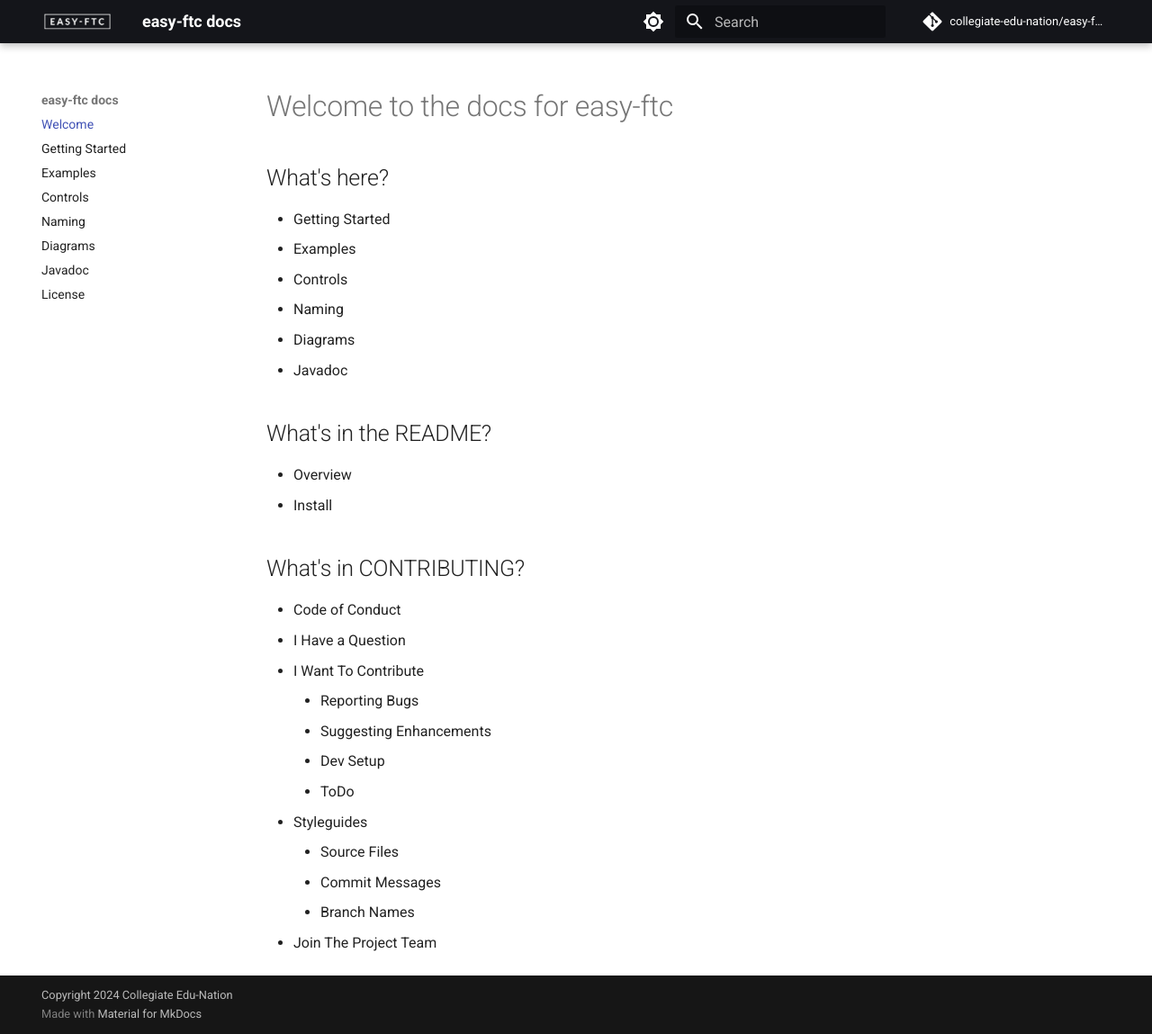
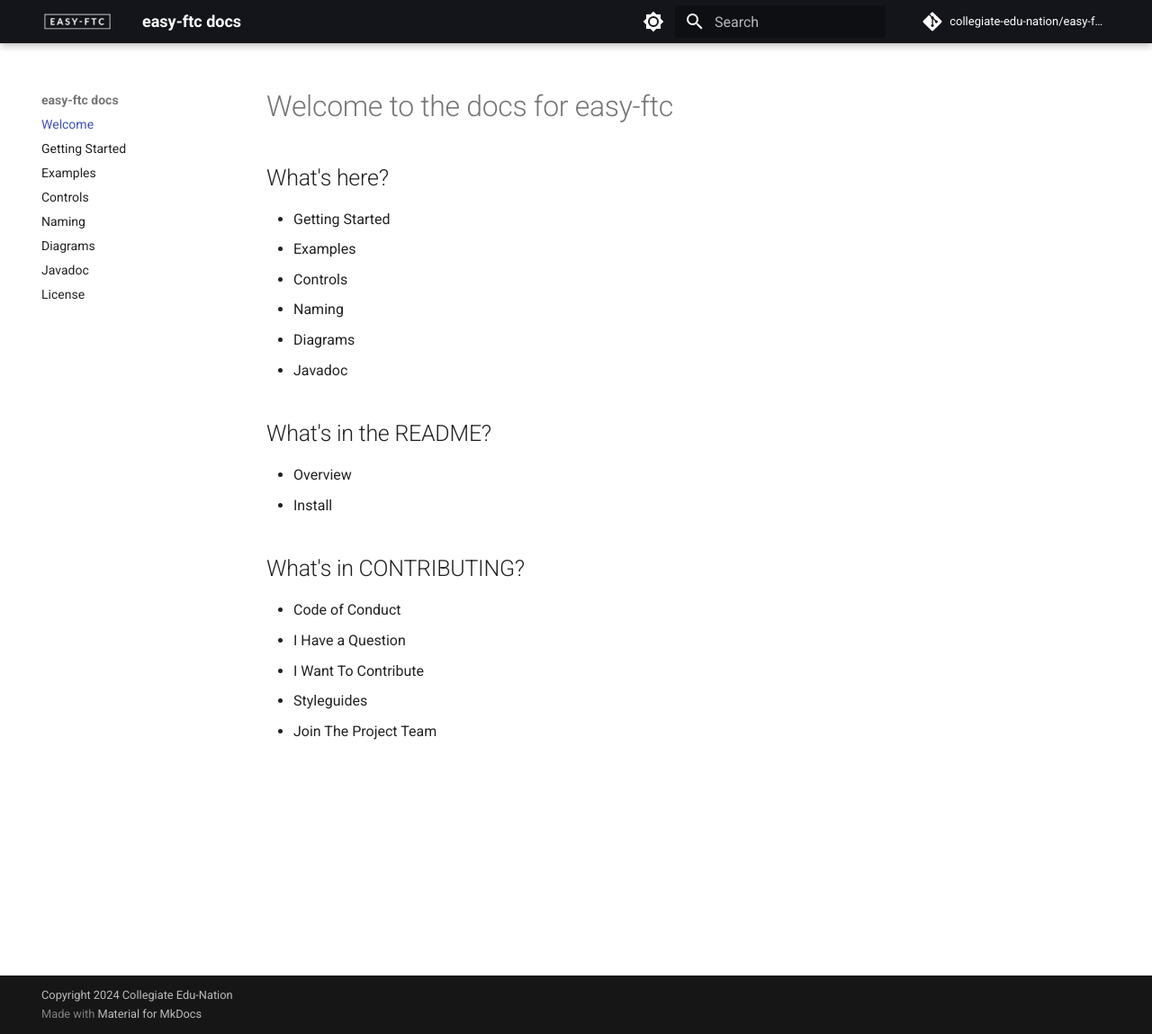
Before and after one commit to Collegiate-Edu-Nation/easy-ftc, an MkDocs documentation site: the page built from docs/index.md, in a window 1280 px wide and 1149 px high. Shown: the whole window at 90% size. Built offline with MkDocs 1.6.1 and Material for MkDocs 9.7.7, drawn with Linux system fonts in a browser that asks for light colours; comment, search, counter and statistics services are not loaded.

Commit message:
rm: 2nd-level contrib. sections

```diff
--- a/docs/index.md
+++ b/docs/index.md
@@ -24,12 +24,5 @@ hide:
 - Code of Conduct
 - I Have a Question
 - I Want To Contribute
-    - Reporting Bugs
-    - Suggesting Enhancements
-    - Dev Setup
-    - ToDo
 - Styleguides
-    - Source Files
-    - Commit Messages
-    - Branch Names
 - Join The Project Team
```
